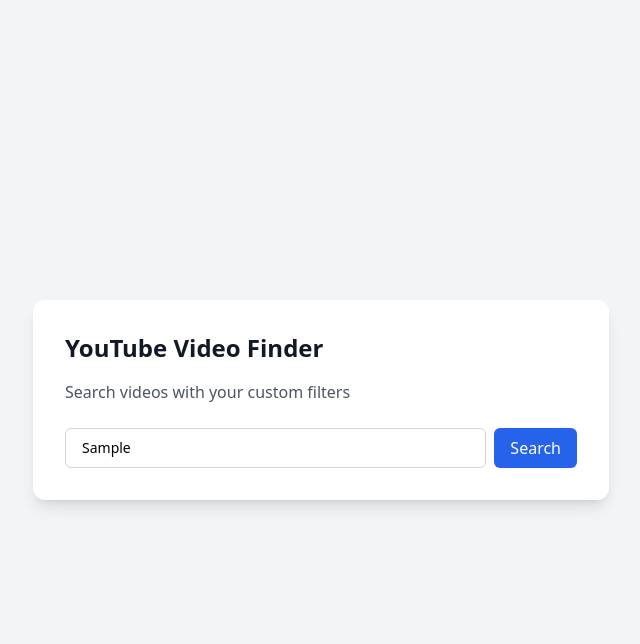
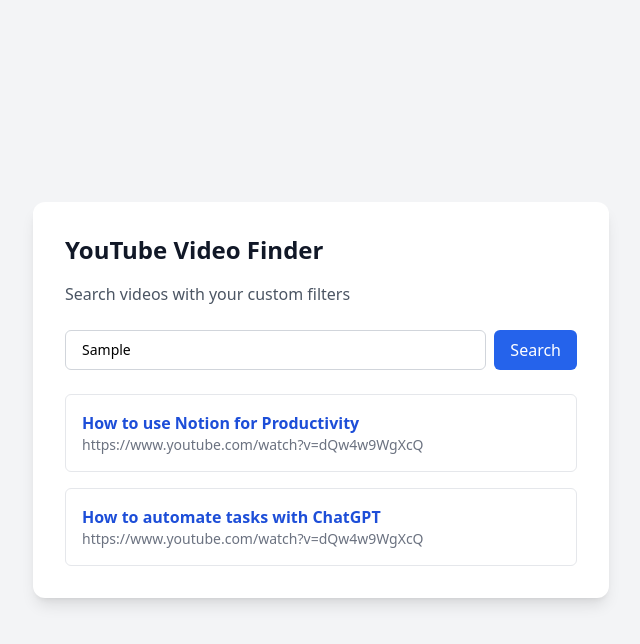
Before and after one commit to Bstev95/Youtube-filter-finder, a React (Vite) app: page / in a window 1280 px wide. Both pictures are taken after typing "Sample" into the empty fields and a click on the button "Search". Shown: the top 644 px of the page, without its empty margins (319-959 px from the left). Built offline with nearby package versions, Linux system fonts and the light colour scheme; the HTML template or start-up script is replaced by a standard one.

Commit message:
Update App.jsx

```diff
--- a/src/App.jsx
+++ b/src/App.jsx
@@ -2,6 +2,25 @@
 
 const App = () => {
   const [search, setSearch] = useState('');
+  const [results, setResults] = useState([]);
+
+  const handleSearch = () => {
+    if (!search.trim()) return;
+
+    // Temporary mock result
+    const mockVideos = [
+      {
+        title: 'How to use Notion for Productivity',
+        url: 'https://www.youtube.com/watch?v=dQw4w9WgXcQ',
+      },
+      {
+        title: 'How to automate tasks with ChatGPT',
+        url: 'https://www.youtube.com/watch?v=dQw4w9WgXcQ',
+      },
+    ];
+
+    setResults(mockVideos);
+  };
 
   return (
     <div className="min-h-screen bg-gray-100 flex items-center justify-center">
@@ -9,7 +28,7 @@
         <h1 className="text-2xl font-bold text-gray-900 mb-4">YouTube Video Finder</h1>
         <p className="text-gray-600 mb-6">Search videos with your custom filters</p>
 
-        <div className="flex gap-2">
+        <div className="flex gap-2 mb-6">
           <input
             type="text"
             placeholder="e.g. How to use Notion for productivity"
@@ -18,11 +37,30 @@
             className="flex-1 border border-gray-300 rounded-md px-4 py-2 text-sm focus:outline-none focus:ring-2 focus:ring-blue-500"
           />
           <button
+            onClick={handleSearch}
             className="bg-blue-600 hover:bg-blue-700 text-white px-4 py-2 rounded-md"
           >
             Search
           </button>
         </div>
+
+        {/* Results */}
+        {results.length > 0 && (
+          <div className="space-y-4">
+            {results.map((video, index) => (
+              <a
+                key={index}
+                href={video.url}
+                target="_blank"
+                rel="noopener noreferrer"
+                className="block p-4 border border-gray-200 rounded-md hover:bg-gray-50"
+              >
+                <h2 className="text-md font-semibold text-blue-700">{video.title}</h2>
+                <p className="text-sm text-gray-500">{video.url}</p>
+              </a>
+            ))}
+          </div>
+        )}
       </div>
     </div>
   );
```
